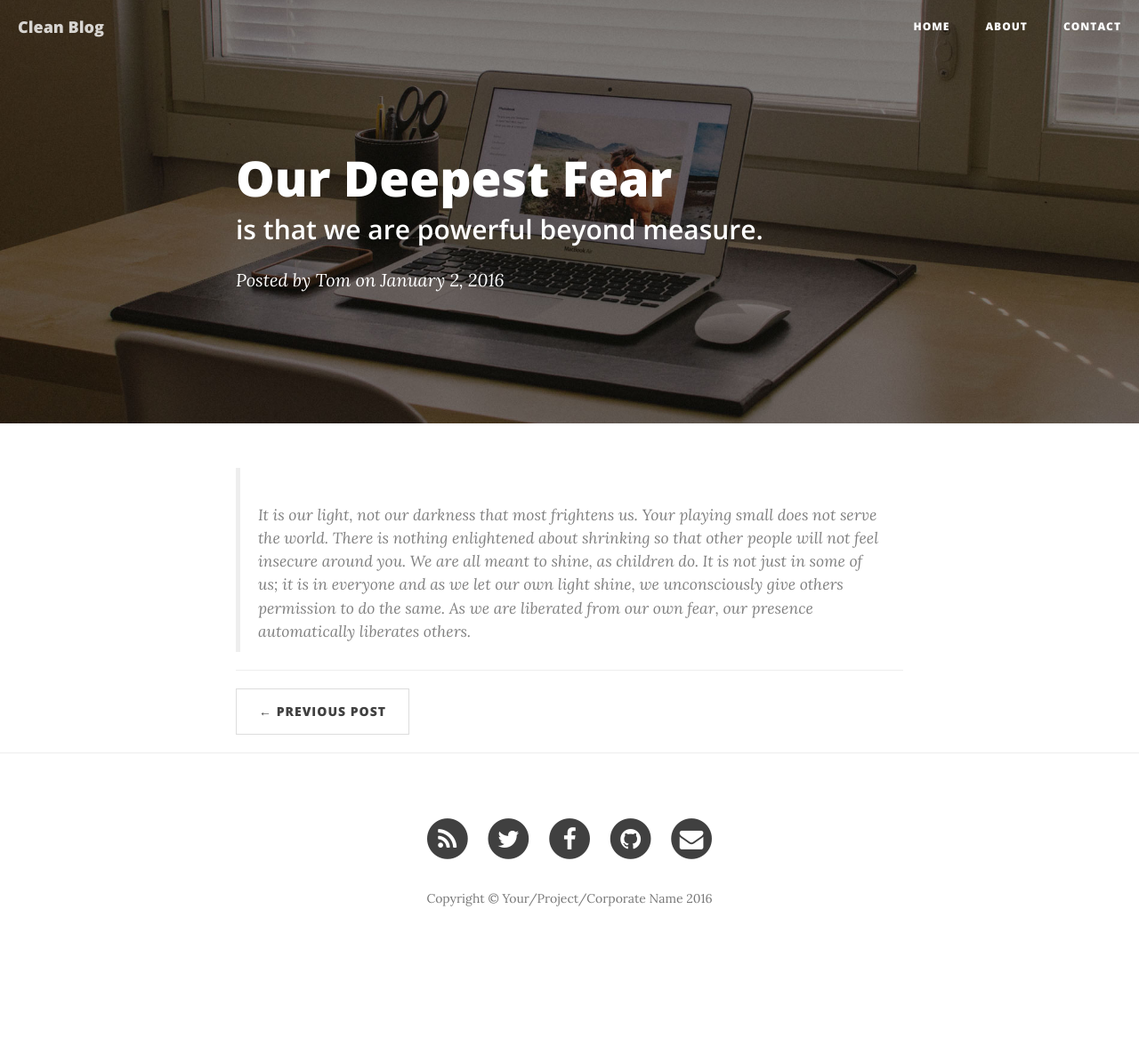
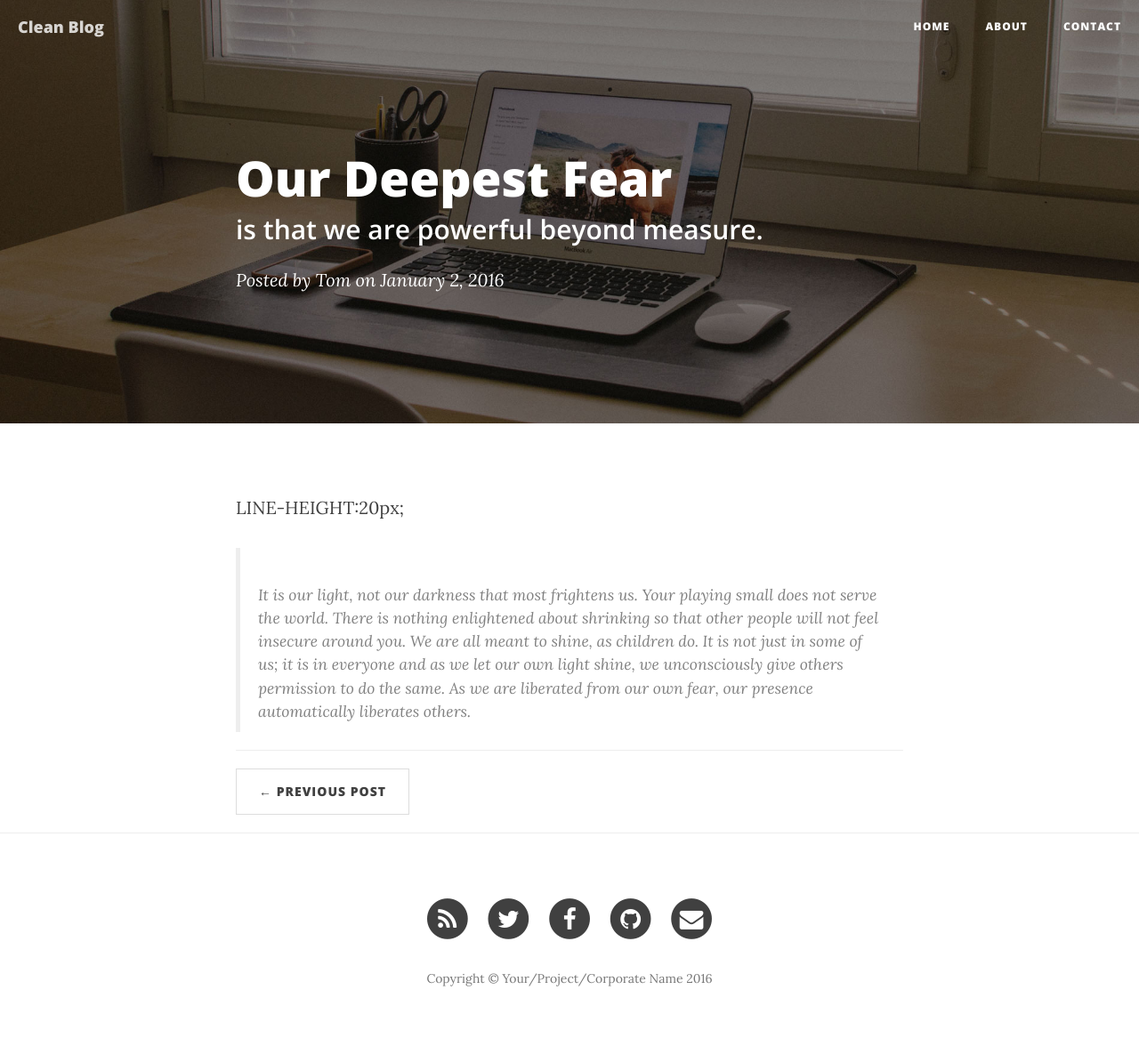
Before and after one commit to Tom-Herbert-PT/strawberryenglish.github.io, a Jekyll site: the page built from _posts/2016-01-02-deepest-fear.markdown, in a window 1280 px wide. Shown: the whole page at 89% size. Built offline with Jekyll 4.4.1, drawn with Linux system fonts in a browser that asks for light colours; nearby versions of some CDN libraries; before the commit the page ends 1086 px from its top, so only the background shows below that.

Commit message:
Updated '/_posts/2016-01-02-deepest-fear.markdown' via CloudCannon

```diff
--- a/_posts/2016-01-02-deepest-fear.markdown
+++ b/_posts/2016-01-02-deepest-fear.markdown
@@ -7,5 +7,5 @@ author: Tom
 header-img:
 ---
 
-
+LINE-HEIGHT:20px;
 > It is our light, not our darkness that most frightens us. Your playing small does not serve the world. There is nothing enlightened about shrinking so that other people will not feel insecure around you. We are all meant to shine, as children do. It is not just in some of us; it is in everyone and as we let our own light shine, we unconsciously give others permission to do the same. As we are liberated from our own fear, our presence automatically liberates others.
```
